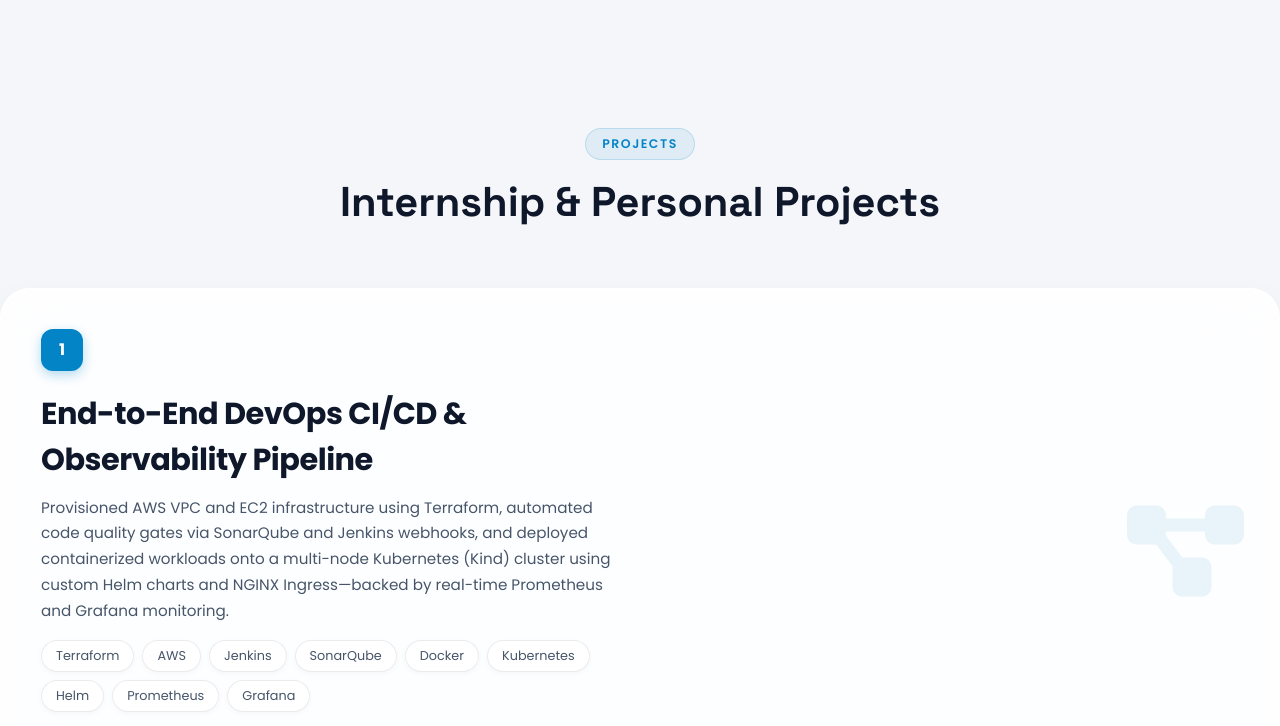
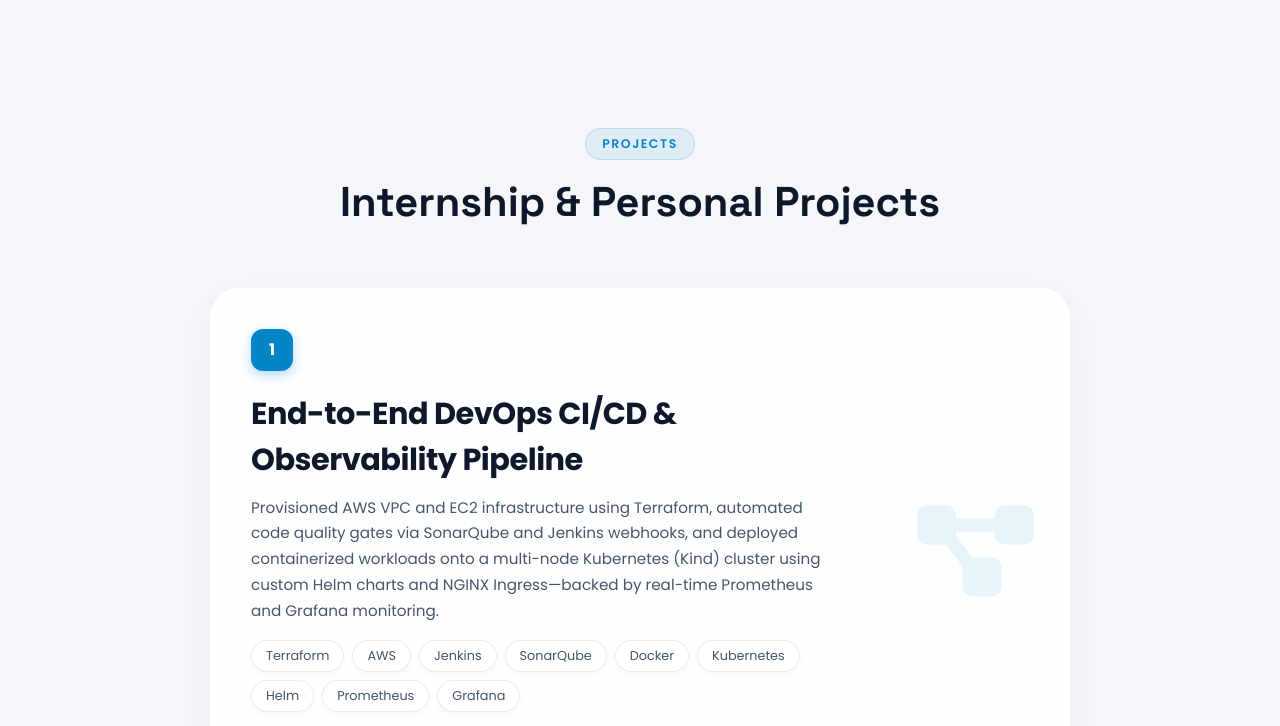
Before and after one commit to purnaspr/purna.in, a plain HTML site: page index.html in a window 1280 px wide. Shown: the part 6691-7417 px from the top of the page. Drawn offline with nearby package versions, Linux system fonts and the light colour scheme; no server answers.

Commit message:
Add stack container div to index.html

```diff
--- a/index.html
+++ b/index.html
@@ -489,7 +489,7 @@
                     <h2 class="section-title">Internship & Personal Projects</h2>
                 </div>
             </div>
-
+            <div class="stack-container">
             <div class="stack-card">
                <div class="stack-card-inner">
                   <div class="stack-badge">1</div>
```
